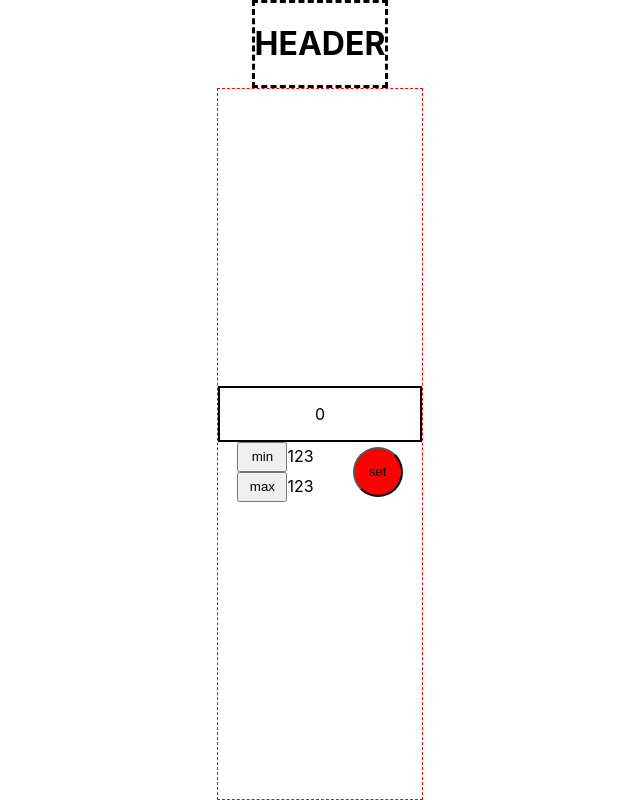
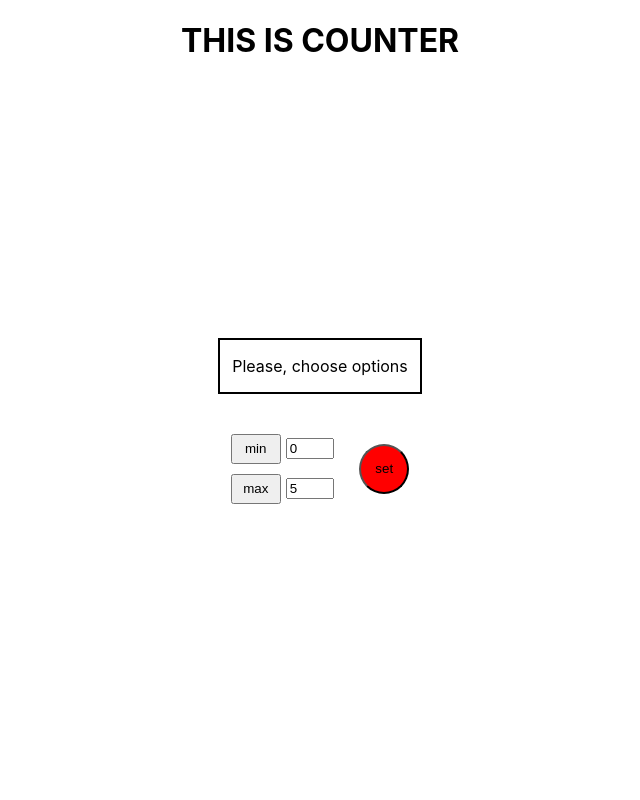
Before and after one commit to buldar/ReCounter, a React (Create React App) app: page / in a window 1280 px wide. Shown: the whole page, without its empty margins (320-960 px from the left). Built offline with nearby package versions, Linux system fonts and the light colour scheme.

Commit message:
added setting for started value

```diff
--- a/src/App.css
+++ b/src/App.css
@@ -7,12 +7,10 @@
 }
 
 .Header {
-    border: dashed black;
 }
 
 .Counter {
     height: 100%;
-    border: dashed red 1px;
     display: flex;
     flex-direction: column;
     justify-content: center;
@@ -27,12 +25,27 @@
 .Options {
     display: flex;
     justify-content: space-around;
+    height: 150px;
+    align-items: center;
+
+}
+
+.Options input {
+    width: 40px;
+    margin-left: 5px;
 }
 
 .Functions {
     display: flex;
+    flex-direction: column;
     justify-content: space-around;
-    border: solid yellow 2px;
+    height: 150px;
+    align-items: center;
+}
+
+.FuncButtons button {
+    margin-left: 5px;
+    margin-right: 5px;
 }
 
 .Functions button {
@@ -43,6 +56,9 @@
 .Options button {
     width: 50px;
     height: 30px;
+    margin-top: 5px;
+    margin-bottom: 5px;
+
 }
 
 .Set {
--- a/src/App.tsx
+++ b/src/App.tsx
@@ -1,5 +1,6 @@
 import React, {useState} from 'react';
 import './App.css';
+import set = Reflect.set;
 
 
 function App() {
@@ -9,6 +10,10 @@ function App() {
     }
 
     let [value, setValue] = useState(0)
+
+    let [options, setOptions] = useState({min: 0, max: 5})
+
+    let [menu, setMenu] = useState(true)
 
     const increaseValue = () => {
         setValue(value + 1)
@@ -22,35 +27,54 @@ function App() {
         setValue(0)
     }
 
-    let [options, setOptions] = useState({min: -5, max: 5})
+    const getStart = () => {
+        setMenu(!menu)
+    }
 
-    let [menu, setMenu] = useState(true)
+    let newMin = (e:any) => {
+        options.min=e.currentTarget.value
+        setOptions(options)
+    }
+
+    let newMax = (e:any) => {
+        options.max=e.currentTarget.value
+        setOptions(options)
+    }
+
 
     return (
         <div className="App">
             <div className='Header'>
-                <h1>HEADER</h1>
+                <h1>THIS IS COUNTER</h1>
             </div>
             <div className='Counter'>
                 <div className='Display'>
-                    <p>{value}</p>
+                    {!menu && <p>{value}</p>}
+                    {menu && <p> Please, choose options</p>}
                 </div>
                 {!menu && <div className='Functions'>
-                    <button disabled={value === options.min} onClick={decreaseValue}>-</button>
-                    <button disabled={value === options.max} onClick={increaseValue}>+</button>
-                    <button onClick={restart}>re</button>
+                    <div className='FuncButtons'>
+                        <button disabled={value <= options.min} onClick={decreaseValue}>-</button>
+                        <button disabled={value >= options.max} onClick={increaseValue}>+</button>
+                        <button onClick={restart}>re</button>
+                    </div>
+                    <div className='Set'>
+                        <button onClick={getStart}>to set</button>
+                    </div>
                 </div>}
                 {menu && <div className='Options'>
                     <div>
                         <div>
                             <button>min</button>
-                            <span>123</span></div>
+                            <input type='number' defaultValue={options.min} onChange={newMin}/>
+                        </div>
                         <div>
                             <button>max</button>
-                            <span>123</span></div>
+                            <input type='number' defaultValue={options.max} onChange={newMax}/>
+                        </div>
                     </div>
                     <div className='Set'>
-                        <button>set</button>
+                        <button onClick={getStart}>set</button>
                     </div>
                 </div>}
             </div>
```
